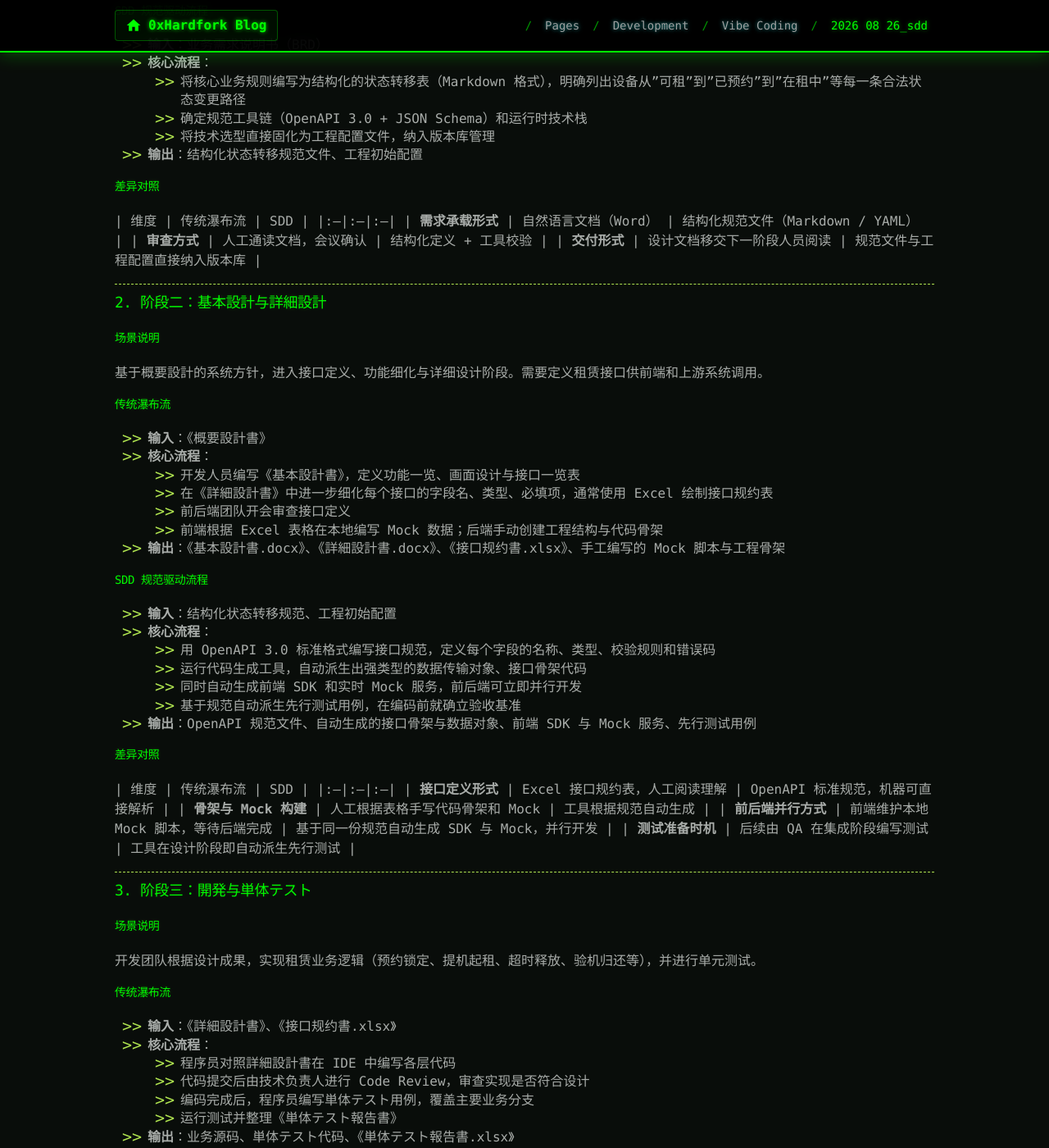
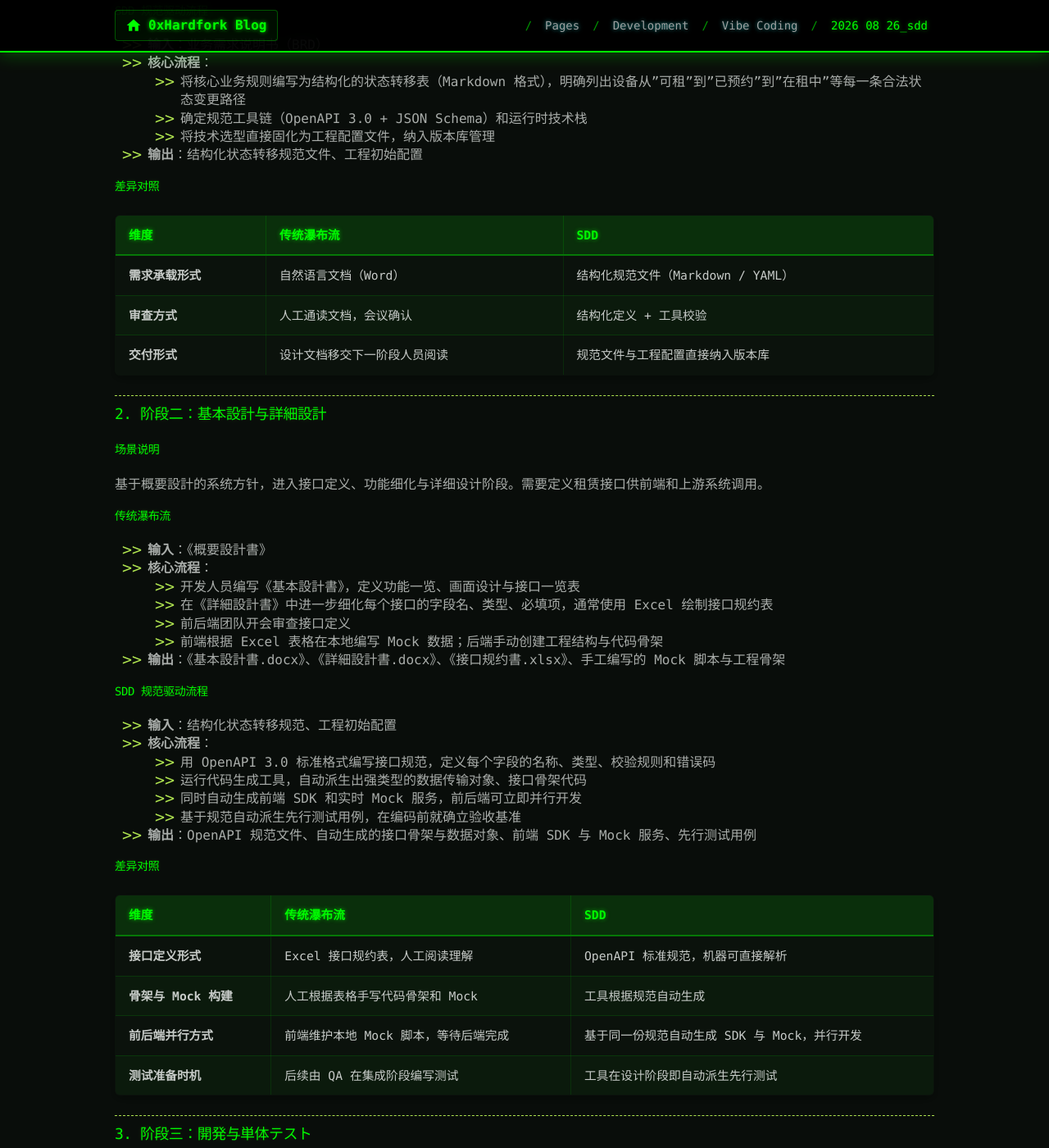
Before and after one commit to 0xHardfork/0xHardfork.github.io, a Jekyll site: the page built from pages/development/vibe-coding/2026-08-26_sdd.md, in a window 1280 px wide and 1400 px high, scrolled down 2464 px. Shown: the whole window at 82% size. Built offline with Jekyll 4.4.1, drawn with Linux system fonts in a browser that asks for light colours; some of the changed text lies outside the part shown.

Commit message:
style: add custom cyberpunk-themed styling for Markdown tables in Hacker theme

```diff
--- a/assets/css/style.scss
+++ b/assets/css/style.scss
@@ -2,3 +2,55 @@
 ---
 
 @import 'jekyll-theme-hacker';
+
+/* Custom styling for Markdown tables in Hacker Theme */
+#main_content {
+  table {
+    width: 100%;
+    border-collapse: collapse;
+    margin: 24px 0;
+    font-size: 0.92em;
+    line-height: 1.6;
+    background: rgba(15, 20, 15, 0.6);
+    border: 1px solid rgba(0, 255, 0, 0.3);
+    border-radius: 6px;
+    overflow: hidden;
+    display: table;
+    box-shadow: 0 4px 12px rgba(0, 0, 0, 0.4);
+  }
+
+  th {
+    background: rgba(0, 255, 0, 0.12);
+    color: #00ff00;
+    font-family: Monaco, monospace;
+    font-weight: bold;
+    text-align: left;
+    padding: 12px 16px;
+    border-bottom: 2px solid rgba(0, 255, 0, 0.4);
+    border-right: 1px solid rgba(0, 255, 0, 0.15);
+  }
+
+  th:last-child {
+    border-right: none;
+  }
+
+  td {
+    padding: 12px 16px;
+    border-bottom: 1px solid rgba(0, 255, 0, 0.12);
+    border-right: 1px solid rgba(0, 255, 0, 0.1);
+    color: #d0d0d0;
+    vertical-align: top;
+  }
+
+  td:last-child {
+    border-right: none;
+  }
+
+  tr:nth-child(even) {
+    background: rgba(0, 255, 0, 0.03);
+  }
+
+  tr:hover {
+    background: rgba(0, 255, 0, 0.08);
+  }
+}
--- a/pages/development/vibe-coding/2026-08-26_sdd.md
+++ b/pages/development/vibe-coding/2026-08-26_sdd.md
@@ -113,6 +113,7 @@ SDD 的核心就是：
 - **输出**：结构化状态转移规范文件、工程初始配置
 
 #### 差异对照
+
 | 维度 | 传统瀑布流 | SDD |
 |:---|:---|:---|
 | **需求承载形式** | 自然语言文档（Word） | 结构化规范文件（Markdown / YAML） |
@@ -145,6 +146,7 @@ SDD 的核心就是：
 - **输出**：OpenAPI 规范文件、自动生成的接口骨架与数据对象、前端 SDK 与 Mock 服务、先行测试用例
 
 #### 差异对照
+
 | 维度 | 传统瀑布流 | SDD |
 |:---|:---|:---|
 | **接口定义形式** | Excel 接口规约表，人工阅读理解 | OpenAPI 标准规范，机器可直接解析 |
@@ -177,6 +179,7 @@ SDD 的核心就是：
 - **输出**：通过测试验证的业务源码、全量测试报告
 
 #### 差异对照
+
 | 维度 | 传统瀑布流 | SDD |
 |:---|:---|:---|
 | **代码与测试顺序** | 先编写业务代码，后补写测试 | 测试先行：先有测试基准，再填充实现 |
@@ -207,6 +210,7 @@ SDD 的核心就是：
 - **输出**：自动化契约测试报告、系统集成测试报告
 
 #### 差异对照
+
 | 维度 | 传统瀑布流 | SDD |
 |:---|:---|:---|
 | **基础契约校验** | QA 在测试环境中逐字段发包校验 | CI 流水线自动执行契约测试 |
@@ -238,6 +242,7 @@ SDD 的核心就是：
 - **输出**：版本化的规范文件、自动化变更影响报告、新版本服务包
 
 #### 差异对照
+
 | 维度 | 传统瀑布流 | SDD |
 |:---|:---|:---|
 | **变更起点** | 修改代码，同步更新各层設計書 | 先更新规范，再由工具刷新测试与骨架 |
```
